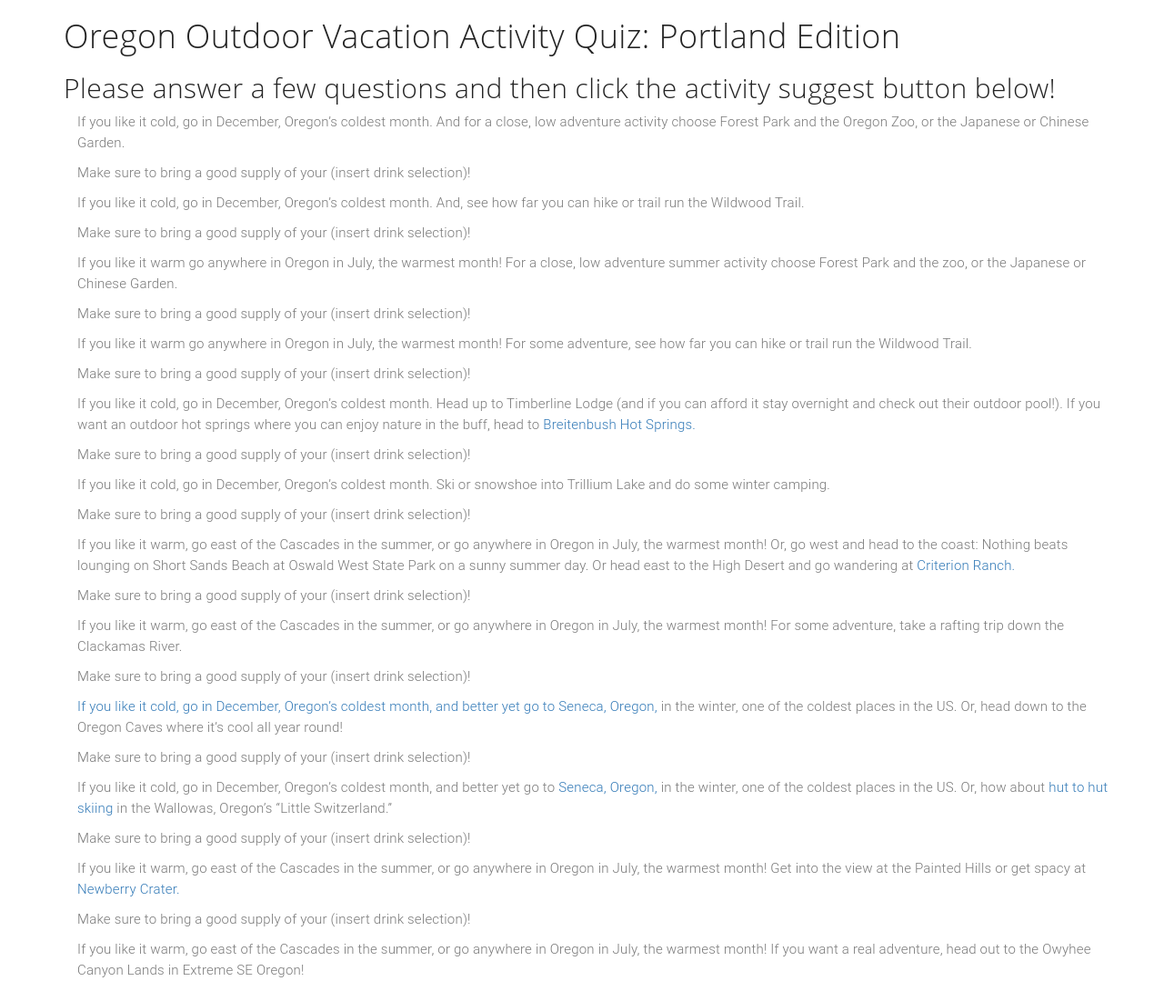
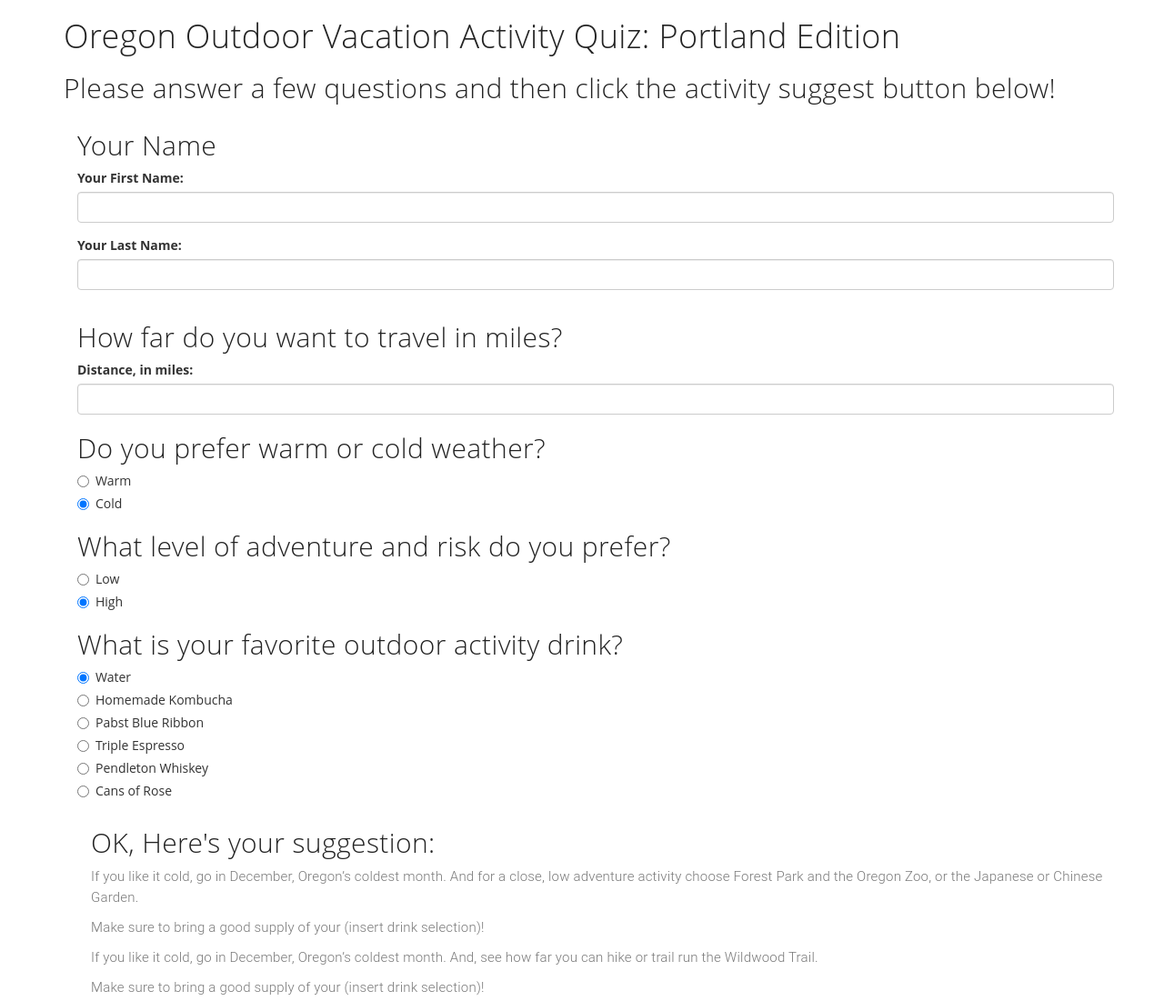
Before and after one commit to tdoherty3/Oregon-vacation-quiz, a plain HTML site: page index.html in a window 1280 px wide. Shown: the top 1101 px of the page at 91% size. Drawn offline with Linux system fonts and the light colour scheme.

Commit message:
Add forms to HTML: First and Last Name, Distance, Temp Preference, Level of Risk, and Favorite Outdoor Activity Drink. Trouble shoot HTML errors.

```diff
--- a/css/styles.css
+++ b/css/styles.css
@@ -23,3 +23,5 @@ p {
     letter-spacing: 0.2px;
     color: #797979;
 }
+
+// inspired by lattes styles https://github.com/moozthemes/lattes/blob/master/css/style.css //
--- a/index.html
+++ b/index.html
@@ -16,11 +16,101 @@
       <div id="___">
 
       <h1>Oregon Outdoor Vacation Activity Quiz: Portland Edition</h1>
-
       <h2>Please answer a few questions and then click the activity suggest button below!</h2>
     </div>
 
     <div class="container">
+    <h2>Your Name</h2>
+      <form id="name">
+        <div class="form-group">
+          <label for="firstname">Your First Name:</label>
+          <input id="firstname" class="form-control" type="text">
+        </div>
+        <div class="form-group">
+          <label for="lastname">Your Last Name:</label>
+          <input id="lastname" class="form-control" type="text">
+        </div>
+    </div>
+
+
+    <div class="container">
+      <h2>How far do you want to travel in miles?</h2>
+      <form id="distance">
+        <div class="form-group">
+          <label for="distanceinput">Distance, in miles:</label>
+          <input id="distanceinput" class="form-control" type="text">
+        </div>
+
+    <h2>Do you prefer warm or cold weather?</h2>
+    <div class="radio">
+          <label>
+            <input type="radio" name="temp" value="Warm" checked>
+            Warm
+          </label>
+        </div>
+        <div class="radio">
+          <label>
+            <input type="radio" name="temp" value="Cold" checked>
+            Cold
+          </label>
+        </div>
+
+
+        <h2>What level of adventure and risk do you prefer?</h2>
+        <div class="radio">
+              <label>
+                <input type="radio" name="risk" value="Low" checked>
+                Low
+              </label>
+            </div>
+            <div class="radio">
+              <label>
+                <input type="radio" name="risk" value="High" checked>
+                High
+              </label>
+            </div>
+
+    <h2>What is your favorite outdoor activity drink?</h2>
+    <div class="radio">
+          <label>
+            <input type="radio" name="drink" value="Water" checked>
+            Water
+          </label>
+        </div>
+        <div class="radio">
+          <label>
+            <input type="radio" name="drink" value="Homemade Kombucha">
+            Homemade Kombucha
+          </label>
+        </div>
+        <div class="radio">
+          <label>
+            <input type="radio" name="drink" value="Pabst Blue Ribbon">
+            Pabst Blue Ribbon
+          </label>
+        </div>
+        <div class="radio">
+          <label>
+            <input type="radio" name="drink" value="Triple Espresso">
+            Triple Espresso
+          </label>
+        </div>
+        <div class="radio">
+          <label>
+            <input type="radio" name="drink" value="Pendleton Whiskey">
+            Pendleton Whiskey
+          </label>
+        </div>
+        <div class="radio">
+          <label>
+            <input type="radio" name="drink" value="Cans of Rose">
+            Cans of Rose
+          </label>
+        </div>
+
+    <div class="container">
+
+      <h2>OK, Here's your suggestion:</h2>
 
         <div id="result1">
           <p>If you like it cold, go in December, Oregon’s coldest month. And for a close, low adventure activity choose Forest Park and the Oregon Zoo, or the Japanese or Chinese Garden.</p>
@@ -55,7 +145,7 @@
         </div>
 
         <div id="result7">
-          <p>If you like it warm, go east of the Cascades in the summer, or go anywhere in Oregon in July, the warmest month! Or, go west and head to the coast: Nothing beats lounging on Short Sands Beach at Oswald West State Park on a sunny summer day. Or head east to the High Desert and go wandering at <a href="http://www.oregonhikers.org/forum/viewtopic.php?f=8&t=18856"> Criterion Ranch.<a/></p>
+          <p>If you like it warm, go east of the Cascades in the summer, or go anywhere in Oregon in July, the warmest month! Or, go west and head to the coast: Nothing beats lounging on Short Sands Beach at Oswald West State Park on a sunny summer day. Or head east to the High Desert and go wandering at<a href="http://www.oregonhikers.org/forum/viewtopic.php?f=8&t=18856"> Criterion Ranch.</a></p>
           <p>Make sure to bring a good supply of your (insert drink selection)!</p>
         </div>
 
@@ -70,7 +160,7 @@
         </div>
 
         <div id="result10">
-          <p>If you like it cold, go in December, Oregon’s coldest month, and better yet go to <a href="http://cliffmass.blogspot.com/2013/08/extreme-temperatures-in-oregon-seneca.html"> Seneca, Oregon, </a> in the winter, one of the coldest places in the US. Or, how about <a href="http://www.wallowahuts.com/"> hut to hut skiing </a> in the Wallowas, Oregon’s “Little Switzerland.”</p>
+          <p>If you like it cold, go in December, Oregon’s coldest month, and better yet go to <a href="http://cliffmass.blogspot.com/2013/08/extreme-temperatures-in-oregon-seneca.html"> Seneca, Oregon, </a> in the winter, one of the coldest places in the US. Or, how about<a href="http://www.wallowahuts.com/"> hut to hut skiing</a> in the Wallowas, Oregon’s “Little Switzerland.”</p>
           <p>Make sure to bring a good supply of your (insert drink selection)!</p>
         </div>
 
```
